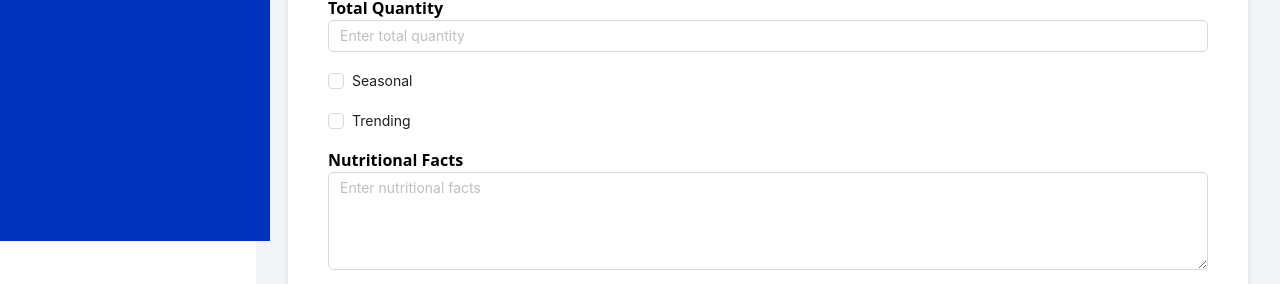
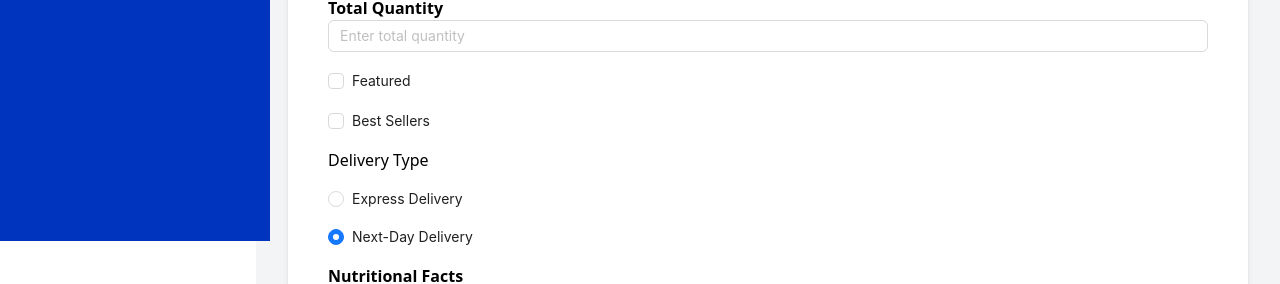
Before and after one commit to siddhant-gore/fisho-admin, a React (Vite) app: page /add-products in a window 1280 px wide. Shown: the part 559-843 px from the top of the page. Built offline with nearby package versions, Linux system fonts and the light colour scheme; no server answers; sample sign-in values are in the browser's storage.

Commit message:
delivery type added

```diff
--- a/src/Pages/Products/AddProducts.jsx
+++ b/src/Pages/Products/AddProducts.jsx
@@ -4,6 +4,7 @@ import { UploadOutlined } from "@ant-design/icons";
 import * as Yup from "yup";
 import { useCreateProductMutation, useGetAllCategoriesQuery } from "../../redux/slices/apiSlice";
 import { useNavigate } from "react-router-dom";
+import Radio from "antd/es/radio/radio";
 
 export default function AddProducts() {
   const [categories, setCategories] = useState([]);
@@ -15,8 +16,10 @@ export default function AddProducts() {
     price: "",
     discount_percentage: "",
     quantity: "",
-    seasonal: false,
+    featured: false,
     trending: false,
+    delivery_type:"Next-Day Delivery",
+
     description: "",
     nutritional_facts: "",
   });
@@ -26,7 +29,9 @@ export default function AddProducts() {
   const {data:categoryData} = useGetAllCategoriesQuery();
   const [createProduct] = useCreateProductMutation();
 
-
+  useEffect(()=>{
+    console.log(formValues)
+  },[formValues])
 
   useEffect(()=>{
    if(categoryData?.data){
@@ -72,7 +77,7 @@ export default function AddProducts() {
 
     const formData = new FormData();
     Object.entries(formValues).forEach(([key, value]) => {
-      if (key === "seasonal" || key === "trending") {
+      if (key === "featured" || key === "trending") {
         formData.append(key, value ? "true" : "false");
       } else {
         formData.append(key, value);
@@ -103,8 +108,8 @@ export default function AddProducts() {
           price: "",
           discount_percentage: "",
           quantity: "",
-          seasonal: false,
-          trending: false,
+          featured: false,
+          bestSellers: false,
           description: "",
           nutritional_facts: "",
         });
@@ -247,23 +252,28 @@ export default function AddProducts() {
 
           <div>
             <Checkbox
-              name="seasonal"
-              checked={formValues.seasonal}
+              name="featured"
+              checked={formValues.featured}
               onChange={handleInputChange}
             >
-              Seasonal
+              Featured
             </Checkbox>
           </div>
 
           <div>
             <Checkbox
-              name="trending"
-              checked={formValues.trending}
+              name="bestSellers"
+              checked={formValues.bestSellers}
               onChange={handleInputChange}
             >
-              Trending
+              Best Sellers
             </Checkbox>
           </div>
+
+
+        <p>Delivery Type</p>
+          <Radio name='delivery_type' checked={formValues?.delivery_type === "Express Delivery"} value="Express Delivery" onChange={handleInputChange}>Express Delivery</Radio>
+          <Radio name='delivery_type' checked={formValues?.delivery_type === "Next-Day Delivery"} value="Next-Day Delivery" onChange={handleInputChange}>Next-Day Delivery</Radio>
 
           <div>
             <label className="font-bold">Nutritional Facts</label>
```
